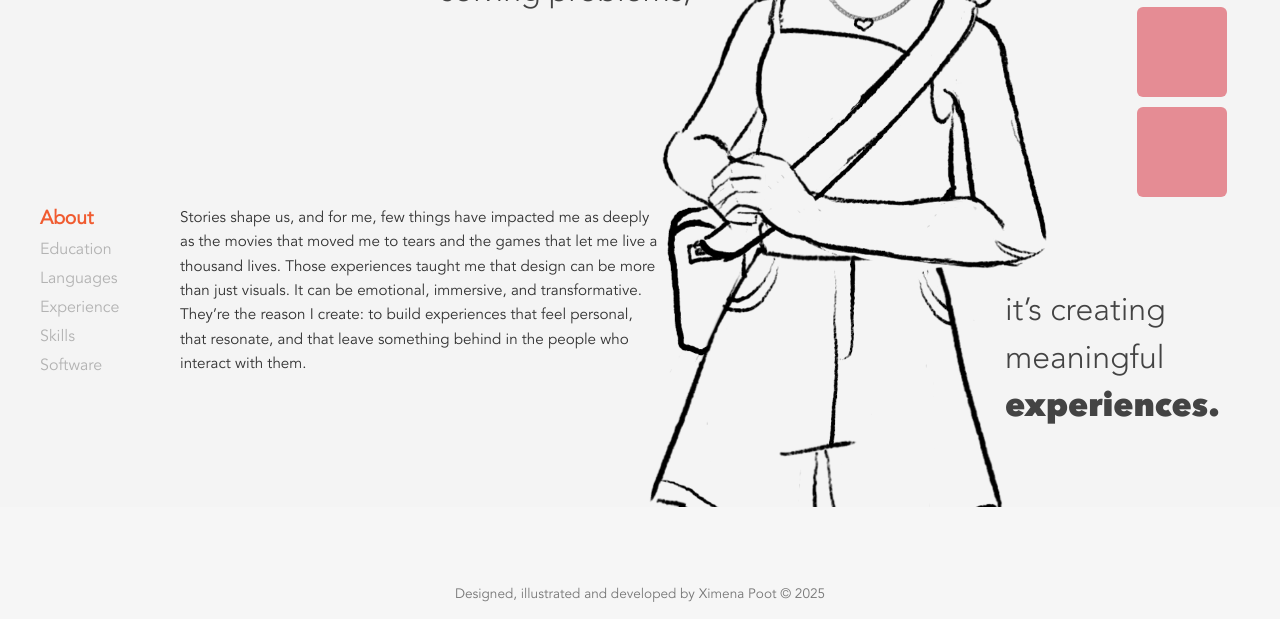
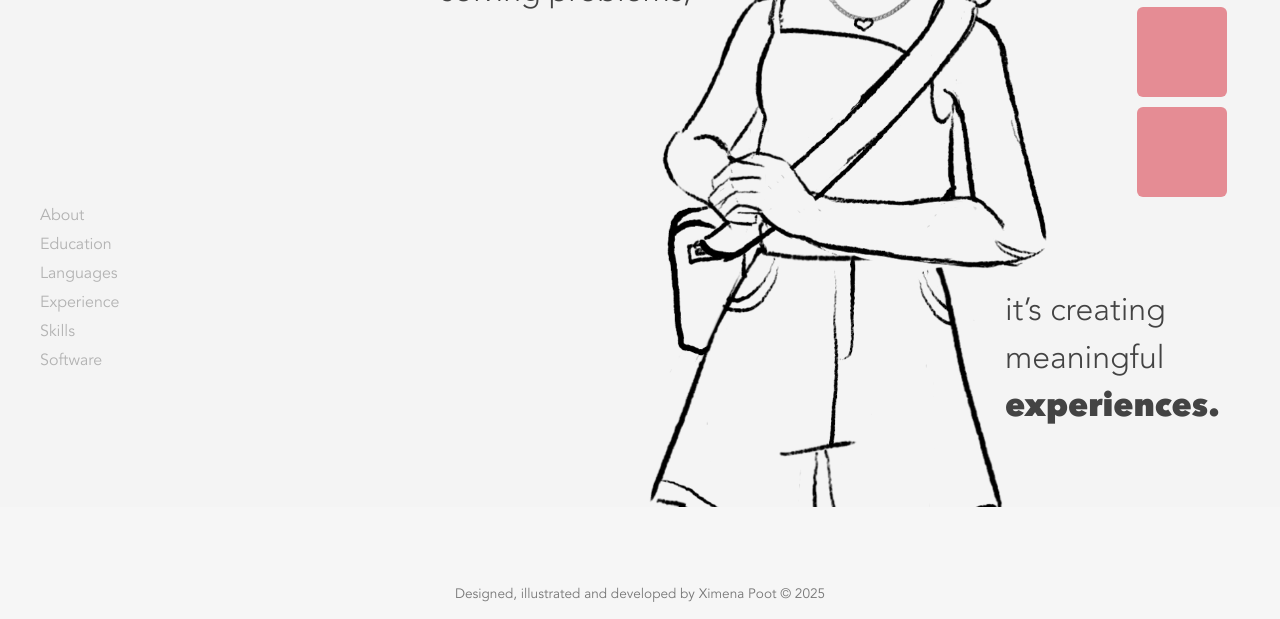
Before and after one commit to srachx/Portfolio-Xime, a plain HTML site: page index.html in a window 1280 px wide. Both pictures are taken after a click on the element "About". Shown: the part 181-800 px from the top of the page. Drawn offline with Linux system fonts and the light colour scheme.

Commit message:
mejora js

```diff
--- a/accordion.js
+++ b/accordion.js
@@ -1,4 +1,4 @@
-// --- WHEEL INTERACCIÓN (móvil) ---
+// --- WHEEL INTERACCIÓN (móvil y escritorio con toggle) ---
 const wheelItems = document.querySelectorAll('.wheel-item');
 const contents = document.querySelectorAll('.wheel-content');
 const placeholder = document.querySelector('.mobile-content-placeholder');
@@ -7,19 +7,22 @@ function isMobile() {
   return window.innerWidth <= 700;
 }
 
+function deactivateAllWheel() {
+  wheelItems.forEach(el => el.classList.remove('active'));
+  contents.forEach(el => el.classList.remove('visible'));
+  placeholder.innerHTML = '';
+  placeholder.classList.add('hidden');
+}
+
 wheelItems.forEach(item => {
   item.addEventListener('click', () => {
     const targetId = item.getAttribute('data-target');
     const targetContent = document.getElementById(targetId);
     const isActive = item.classList.contains('active');
 
-    wheelItems.forEach(el => el.classList.remove('active'));
-    contents.forEach(el => el.classList.remove('visible'));
-
-    placeholder.innerHTML = '';
-    placeholder.classList.add('hidden');
-
     if (isMobile()) {
+      // En móvil: toggle el ítem y el contenido
+      deactivateAllWheel();
       if (!isActive) {
         item.classList.add('active');
         placeholder.innerHTML = targetContent.innerHTML;
@@ -27,11 +30,36 @@ wheelItems.forEach(item => {
         item.insertAdjacentElement('afterend', placeholder);
       }
     } else {
-      item.classList.add('active');
-      targetContent.classList.add('visible');
+      // En escritorio: toggle visible
+      if (isActive) {
+        item.classList.remove('active');
+        targetContent.classList.remove('visible');
+      } else {
+        deactivateAllWheel();
+        item.classList.add('active');
+        targetContent.classList.add('visible');
+      }
     }
   });
 });
+
+// --- ACTIVAR POR DEFECTO 'ABOUT' ---
+window.addEventListener('DOMContentLoaded', () => {
+  const defaultItem = document.querySelector('.wheel-item[data-target="about-content"]');
+  const defaultContent = document.getElementById('about-content');
+
+  if (defaultItem && defaultContent) {
+    defaultItem.classList.add('active');
+    if (isMobile()) {
+      placeholder.innerHTML = defaultContent.innerHTML;
+      placeholder.classList.remove('hidden');
+      defaultItem.insertAdjacentElement('afterend', placeholder);
+    } else {
+      defaultContent.classList.add('visible');
+    }
+  }
+});
+
 
 // --- CAMBIO DE IDIOMA ---
 document.querySelectorAll('.lang-btn').forEach(button => {
--- a/index.html
+++ b/index.html
@@ -86,7 +86,7 @@
 
   <div class="wheel-content-group">
     <div class="wheel-content" id="about-content">
-      <p class="lang-text" data-en="Stories shape us, and for me, few things have impacted me as deeply as the movies that moved me to tears and the games that let me live a thousand lives. Those experiences taught me that design can be more than just visuals. It can be emotional, immersive, and transformative. They’re the reason I create: to build experiences that feel personal, that resonate, and that leave something behind in the people who interact with them." data-es="Las historias nos forman, y para mí, pocas cosas me han impactado tan profundamente como las películas que me hicieron llorar y los videojuegos que me permitieron vivir mil vidas. Esas experiencias me enseñaron que el diseño puede ser más que solo imágenes. Puede ser emocional, inmersivo y transformador. Son la razón por la que creo: para construir experiencias que se sientan personales, que resuenen y que dejen algo en las personas que interactúan con ellas.">
+      <p class="active lang-text" data-en="Stories shape us, and for me, few things have impacted me as deeply as the movies that moved me to tears and the games that let me live a thousand lives. Those experiences taught me that design can be more than just visuals. It can be emotional, immersive, and transformative. They’re the reason I create: to build experiences that feel personal, that resonate, and that leave something behind in the people who interact with them." data-es="Las historias nos forman, y para mí, pocas cosas me han impactado tan profundamente como las películas que me hicieron llorar y los videojuegos que me permitieron vivir mil vidas. Esas experiencias me enseñaron que el diseño puede ser más que solo imágenes. Puede ser emocional, inmersivo y transformador. Son la razón por la que creo: para construir experiencias que se sientan personales, que resuenen y que dejen algo en las personas que interactúan con ellas.">
       Stories shape us, and for me, few things have impacted me as deeply as the movies that moved me to tears and the games that let me live a thousand lives. Those experiences taught me that design can be more than just visuals. It can be emotional, immersive, and transformative. They’re the reason I create: to build experiences that feel personal, that resonate, and that leave something behind in the people who interact with them.</p>
     </div>
     <div class="wheel-content" id="education-content">
```
